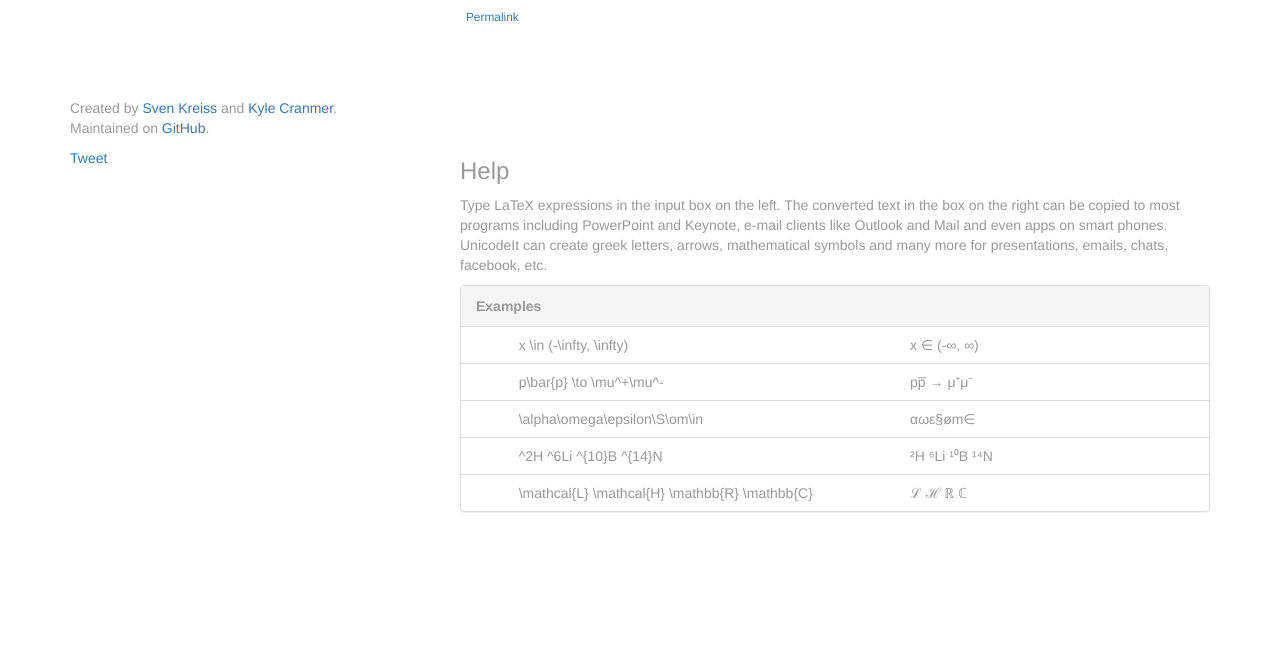
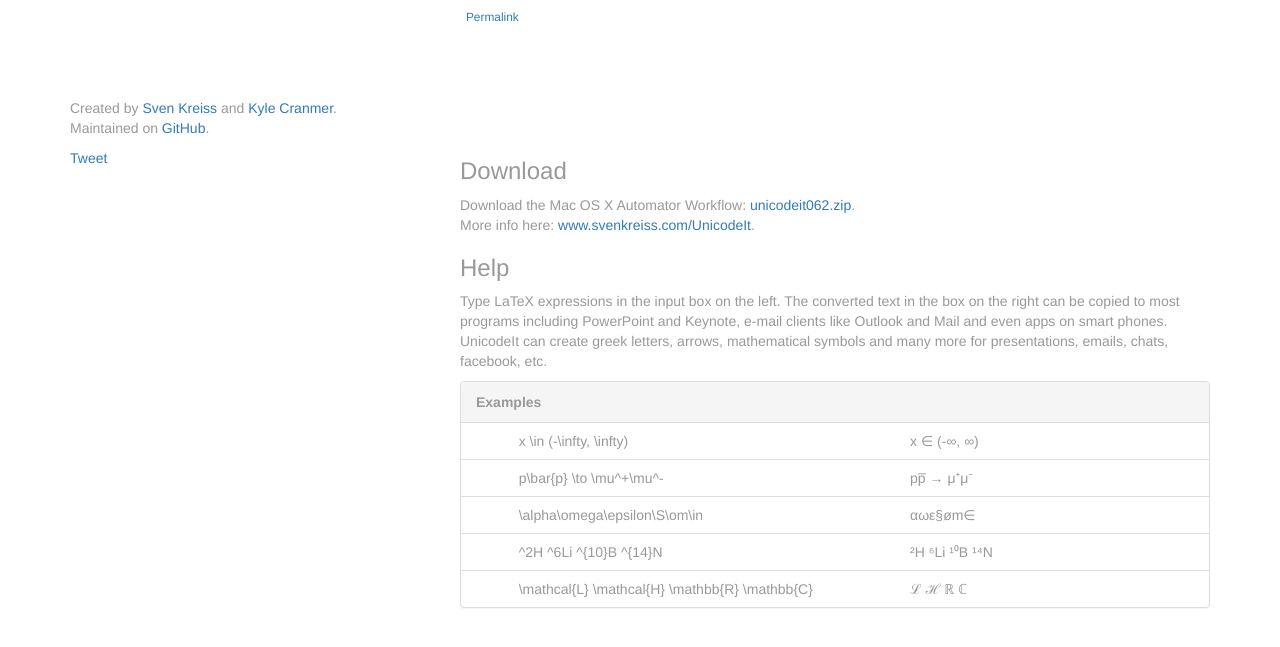
Before and after one commit to svenkreiss/unicodeit, a website built with webpack: page web/index.html in a window 1280 px wide. Shown: the part 195-842 px from the top of the page. Built offline with nearby package versions, Linux system fonts and the light colour scheme.

Commit message:
remove Automator workflow from source control

```diff
--- a/web/index.html
+++ b/web/index.html
@@ -1,4 +1,3 @@
-
 <!DOCTYPE html>
 <html class="no-js">
   <head>
@@ -55,13 +54,12 @@
 
     <br /><br />
 
-    <!-- <h3>Download</h3>
+    <h3>Download</h3>
 
     <p>
-    Download the Mac OS X app: <a href="https://bit.ly/PURul8">unicodeit062.zip</a>.<br />
-    And here is a modified version for Keynote 6 that copies the output to the clipboard: <a href="https://bit.ly/1hltYID">unicodeit062clipboard.zip</a>.<br />
-    More info and an app for linux is here: <a href="https://www.svenkreiss.com/UnicodeIt">www.svenkreiss.com/UnicodeIt</a>.
-    </p> -->
+    Download the Mac OS X Automator Workflow: <a href="https://bit.ly/PURul8">unicodeit062.zip</a>.<br />
+    More info here: <a href="https://www.svenkreiss.com/UnicodeIt">www.svenkreiss.com/UnicodeIt</a>.
+    </p>
 
 
     <h3>Help</h3>
```
Also changed, not shown: Automator/UnicodeItLatexFont2.workflow/Contents/QuickLook/Thumbnail.png (deleted), Automator/explanation.png (deleted), README.md, docs/automator.png (added), 4 other files.
